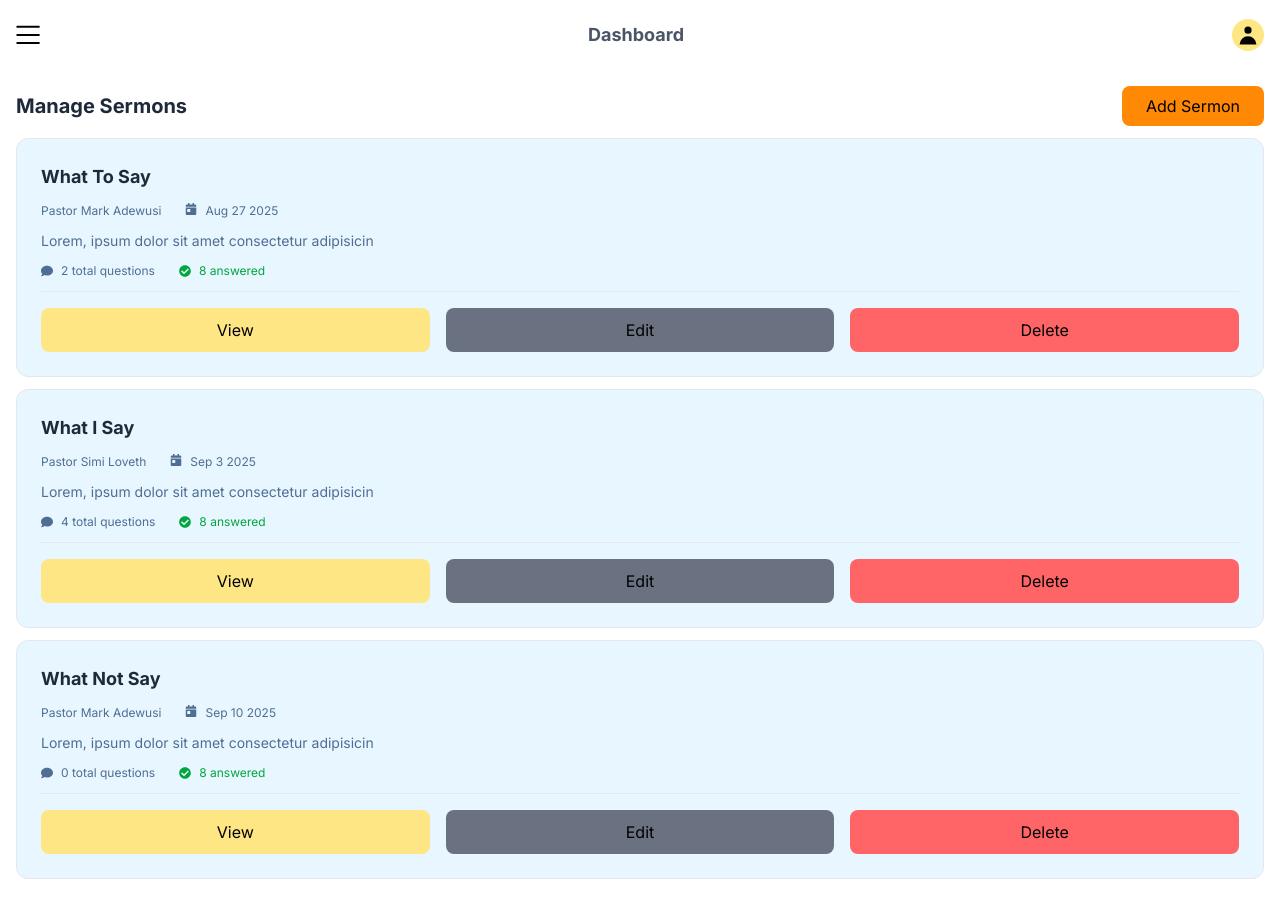
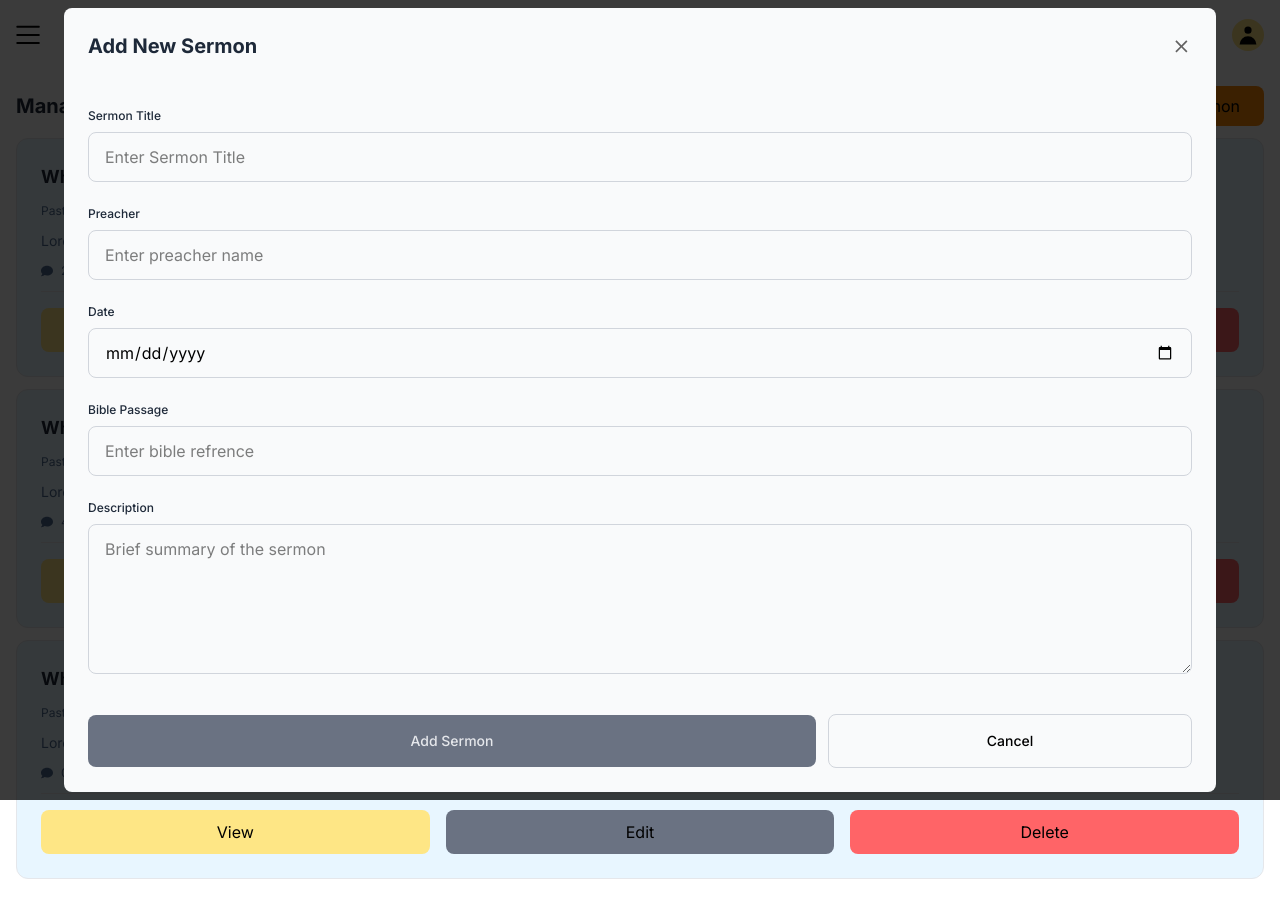
Before and after one commit to dub-ing/HiRabbi, a React (Vite) app: page /sermons in a window 1280 px wide. Built offline with nearby package versions, Linux system fonts and the light colour scheme.

Commit message:
added addSermon modal

```diff
--- /dev/null
+++ b/src/features/sermons/AddSermon.jsx
@@ -0,0 +1,86 @@
+import { MdClose } from "react-icons/md";
+import Title from "../../ui/Title";
+
+function AddSermon() {
+    return (
+      <div class="absolute top-0 left-0 w-full h-screen flex items-center bg-[#000000c4]">
+        <div class="w-[90%] m-auto rounded-lg bg-gray-50">
+          <div class="w-full py-6 px-6 flex items-center justify-between">
+            <Title size="xl" font="bold" color="gray-800">
+              Add New Sermon
+            </Title>
+            <MdClose size="1.3rem" color="#636262" />
+          </div>
+          <div class="py-6 px-6 flex flex-col justify-between gap-6">
+            <div class="flex flex-col items-start justify-between gap-2">
+              <label class="text-xs text-gray-800 font-medium" htmlFor="title">
+                Sermon Title
+              </label>
+              <input
+                class="w-full py-3 px-4 border border-gray-300 rounded-lg"
+                name="title"
+                type="text"
+                placeholder="Enter Sermon Title"
+              />
+            </div>
+            <div class="flex flex-col items-start justify-between gap-2">
+              <label class="text-xs text-gray-800 font-medium" htmlFor="title">
+                Preacher
+              </label>
+              <input
+                class="w-full py-3 px-4 border border-gray-300 rounded-lg"
+                name="title"
+                type="text"
+                placeholder="Enter preacher name"
+              />
+            </div>
+            <div class="flex flex-col items-start justify-between gap-2">
+              <label class="text-xs text-gray-800 font-medium" htmlFor="title">
+                Date
+              </label>
+              <input
+                class="w-full py-3 px-4 border border-gray-300 rounded-lg"
+                name="title"
+                type="date"
+              />
+            </div>
+            <div class="flex flex-col items-start justify-between gap-2">
+              <label class="text-xs text-gray-800 font-medium" htmlFor="title">
+                Bible Passage
+              </label>
+              <input
+                class="w-full py-3 px-4 border border-gray-300 rounded-lg"
+                name="title"
+                type="text"
+                placeholder="Enter bible refrence"
+              />
+            </div>
+            <div class="flex flex-col items-start justify-between gap-2">
+              <label class="text-xs text-gray-800 font-medium" htmlFor="title">
+                Description
+              </label>
+              <textarea
+                class="w-full h-[150px] py-3 px-4 border border-gray-300 rounded-lg"
+                name="title"
+                type="text"
+                placeholder="Brief summary of the sermon"
+              />
+            </div>
+            <div class="w-full pt-4 flex items-center justify-between gap-3">
+              <button
+                class="w-2/3 py-4 text-sm text-gray-200 font-medium bg-[#334E68] disabled:bg-gray-500 rounded-lg"
+                disabled
+              >
+                Add Sermon
+              </button>
+              <button class="w-1/3 py-4 text-sm font-medium rounded-lg border border-gray-300">
+                Cancel
+              </button>
+            </div>
+          </div>
+        </div>
+      </div>
+    );
+}
+
+export default AddSermon
--- a/src/features/sermons/SermonLayout.jsx
+++ b/src/features/sermons/SermonLayout.jsx
@@ -1,7 +1,9 @@
 
+import { MdClose } from "react-icons/md";
 import { sermons } from "../../data/sermons";
 import Title from "../../ui/Title";
 import Sermon from "./Sermon";
+import AddSermon from "./AddSermon";
 
 function SermonLayout() {
   return (
@@ -15,6 +17,7 @@ function SermonLayout() {
       {sermons.map((sermon) => (
         <Sermon sermon={sermon} key={sermon.id} />
       ))}
+      <AddSermon />
     </>
   );
 }
```
